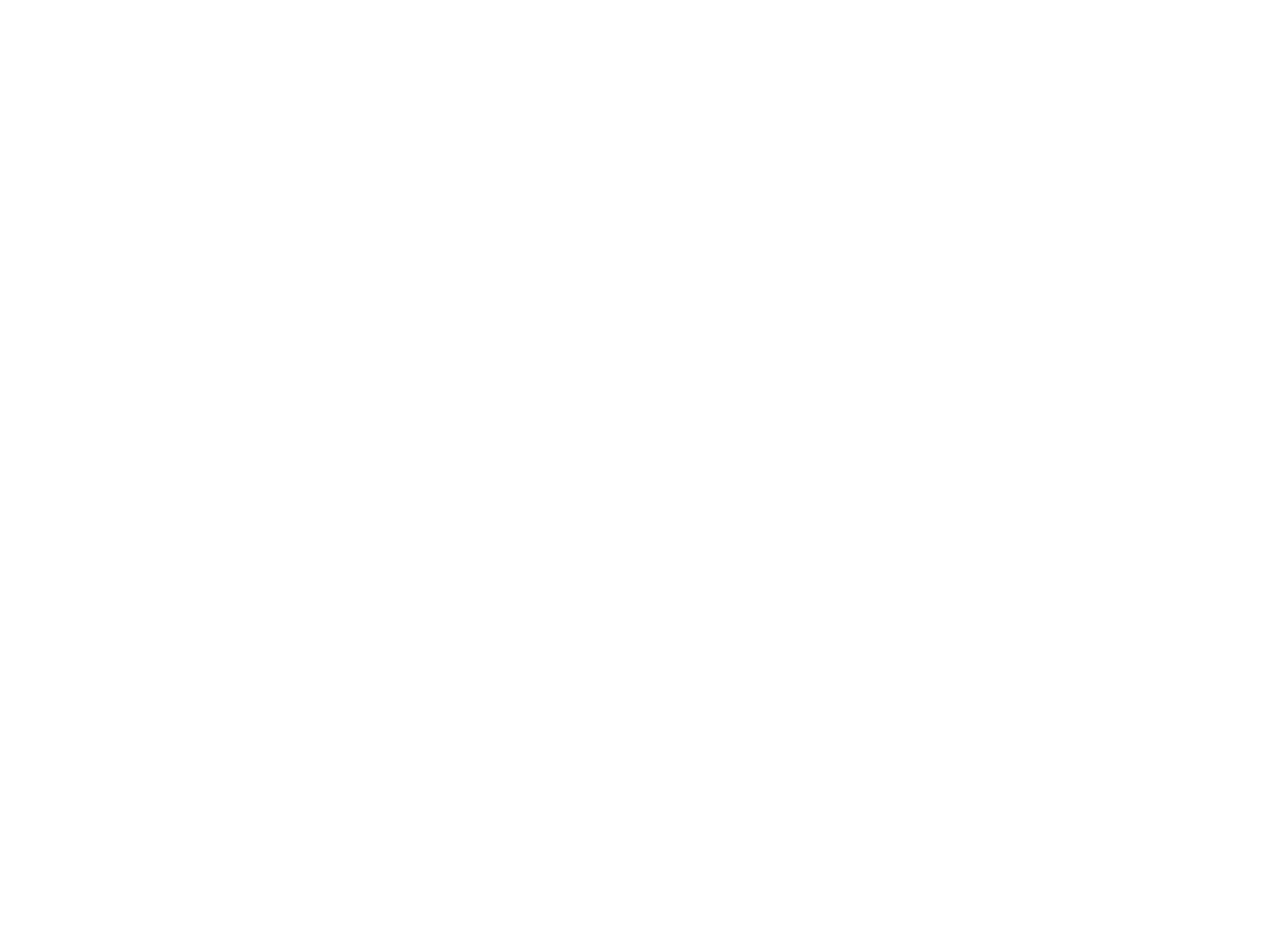
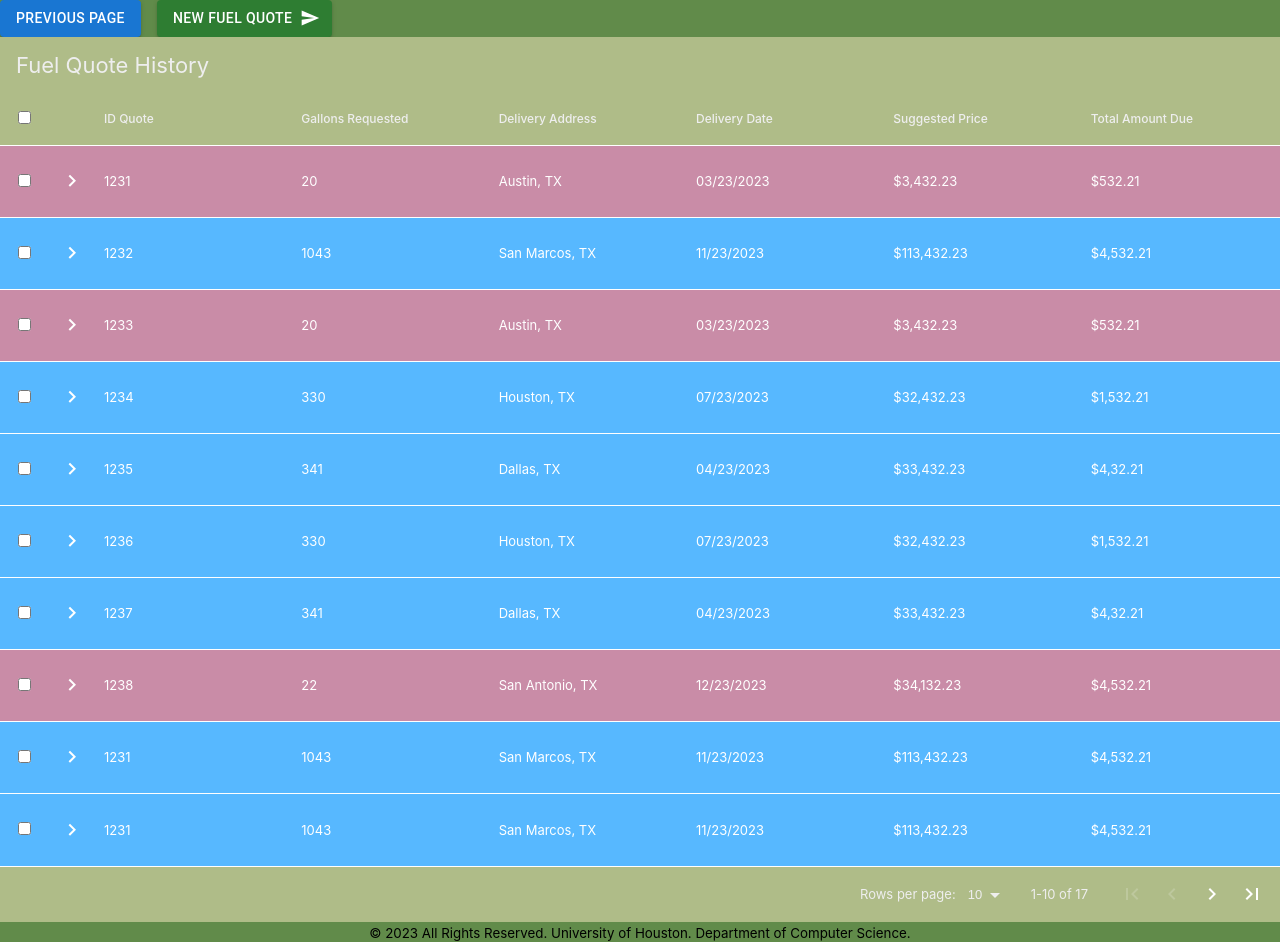
Before and after one commit to EricHBluhm/COSC4353, a React (Create React App) app: page /QuoteHistory in a window 1280 px wide. Before the commit this address had no page. Before the commit the page ends 800 px from the top, so only its background shows below. Built offline with nearby package versions, Linux system fonts and the light colour scheme.

Commit message:
Added Navigation

```diff
--- a/src/App.js
+++ b/src/App.js
@@ -1,9 +1,10 @@
 import './App.css';
-
 import { BrowserRouter as Router, Route, Routes } from "react-router-dom"
 import AccRegistration from "./pages/accRegistration";
 import Login from "./pages/Login";
 import Register from "./pages/register";
+import QuoteForm from './pages/fuelQuoteForm';
+import QuoteHistory from './pages/quoteHistory';
 
 function App() {
   return (
@@ -12,6 +13,8 @@
           <Route path="/accReg" element={<AccRegistration />}/>
           <Route path="/Login" element={<Login />}/>
           <Route path="/Register" element={<Register />}/>
+          <Route path="/QuoteForm" element={<QuoteForm />}/>
+          <Route path="/QuoteHistory" element={<QuoteHistory />}/>
         </Routes>
     </Router>
     //<AccRegistration/>
--- a/src/pages/fuelQuoteForm.jsx
+++ b/src/pages/fuelQuoteForm.jsx
@@ -1,4 +1,4 @@
-import './App.css'
+import './fuelQuoteForm.css'
 import { useState } from 'react';
 import DatePicker from 'react-datepicker';
 import "react-datepicker/dist/react-datepicker.css";
@@ -8,7 +8,7 @@
 
 
 
-export default function App() {
+export default function QuoteForm() {
   const [date, setDate] = useState(new Date());
   const { register, handleSubmit, formState: {errors} } = useForm();
 
--- a/src/pages/quoteHistory.js
+++ b/src/pages/quoteHistory.js
@@ -3,7 +3,7 @@
 import SendIcon from '@mui/icons-material/Send';
 import Stack from '@mui/material/Stack';
 
-export default function quoteHistory() {
+export default function QuoteHistory() {
 
   return (
     <nav className="main-body">
```
